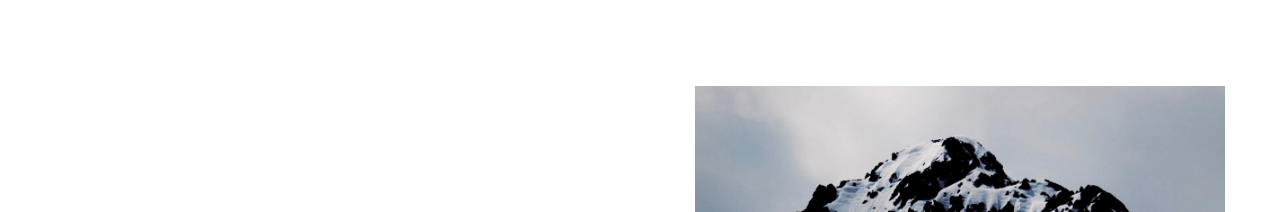
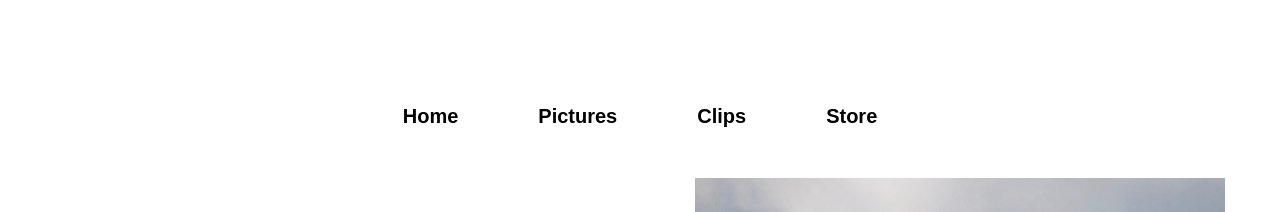
Before and after one commit to noajp/portfolio, a Next.js app: page / in a window 1280 px wide. Shown: the part 730-942 px from the top of the page. Built offline with nearby package versions, Linux system fonts and the light colour scheme.

Commit message:
ナビゲーションメニューを追加し、ホームページのレイアウトを調整

```diff
--- a/src/app/page.tsx
+++ b/src/app/page.tsx
@@ -34,7 +34,23 @@ export default function HomePage() {
           ))}
         </div>
       </section>
-      <section className="h-screen bg-white flex">
+      <section className="bg-white flex items-center justify-center">
+        <div className="flex justify-center space-x-8 py-4">
+          <button className="px-6 py-4 text-xl font-bold text-black hover:underline">
+            Home
+          </button>
+          <button className="px-6 py-4 text-xl font-bold text-black hover:underline">
+            Pictures
+          </button>
+          <button className="px-6 py-4 text-xl font-bold text-black hover:underline">
+            Clips
+          </button>
+          <button className="px-6 py-4 text-xl font-bold text-black hover:underline">
+            Store
+          </button>
+        </div>
+      </section>
+        <section className="h-screen bg-white flex">
         {/* 左側の文章 */}
         <div className="w-1/2 flex items-center justify-center p-8">
           <div>
@@ -45,6 +61,7 @@ export default function HomePage() {
             </p>
           </div>
         </div>
+
         {/* 右側の写真 */}
         <div className="w-1/2 flex items-center justify-center p-4">
           <img
@@ -56,6 +73,7 @@ export default function HomePage() {
         </div>
       </section>
       <section className="h-screen bg-white flex">
+
         {/* 右側の写真 */}
         <div className="w-1/2 flex items-center justify-center p-4">
           <img
@@ -65,6 +83,7 @@ export default function HomePage() {
             onClick={() => openModal("/photo3.jpg")}
           />
         </div>
+
         {/* 左側の文章 */}
         <div className="w-1/2 flex items-center justify-center p-4">
           <div>
```
